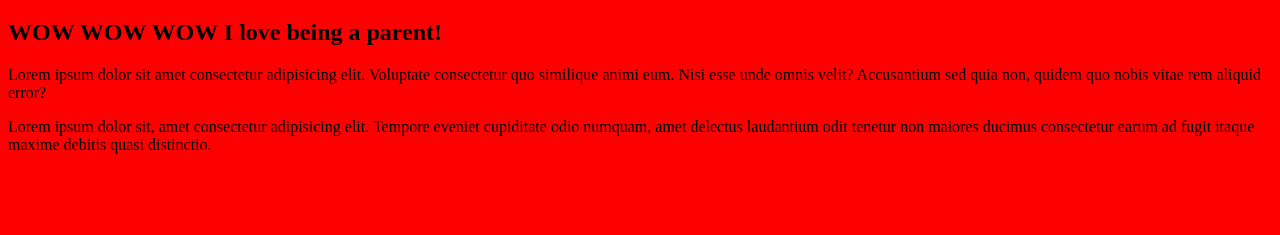
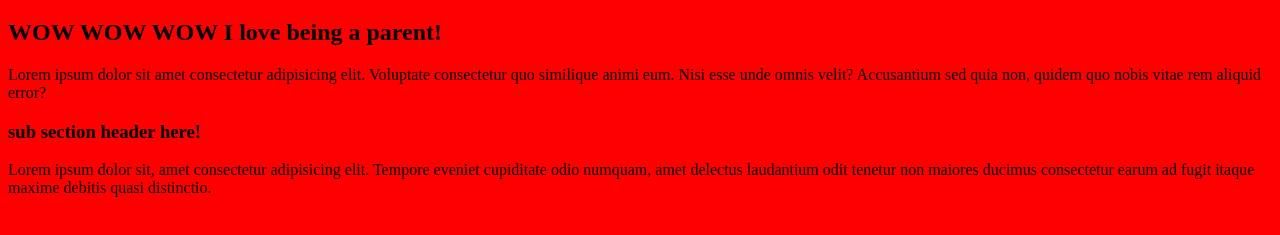
Before and after one commit to FeliciaNemet/my-first-git-bb, a plain HTML site: page index.html in a window 1280 px wide. Shown: the part 61-296 px from the top of the page. Drawn offline with Linux system fonts and the light colour scheme.

Commit message:
Gave bb pocky :rabbit::nail_care::rocket:

```diff
--- a/index.html
+++ b/index.html
@@ -13,6 +13,8 @@
     <h2>WOW WOW WOW I love being a parent!</h2>
     <p>Lorem ipsum dolor sit amet consectetur adipisicing elit. Voluptate consectetur quo similique animi eum. Nisi esse unde omnis velit? Accusantium sed quia non, quidem quo nobis vitae rem aliquid error?</p>
 
+    <h3> sub section header here!</h3>
+
     <p>Lorem ipsum dolor sit, amet consectetur adipisicing elit. Tempore eveniet cupiditate odio numquam, amet delectus laudantium odit tenetur non maiores ducimus consectetur earum ad fugit itaque maxime debitis quasi distinctio.</p>
 </body>
 </html>
```
